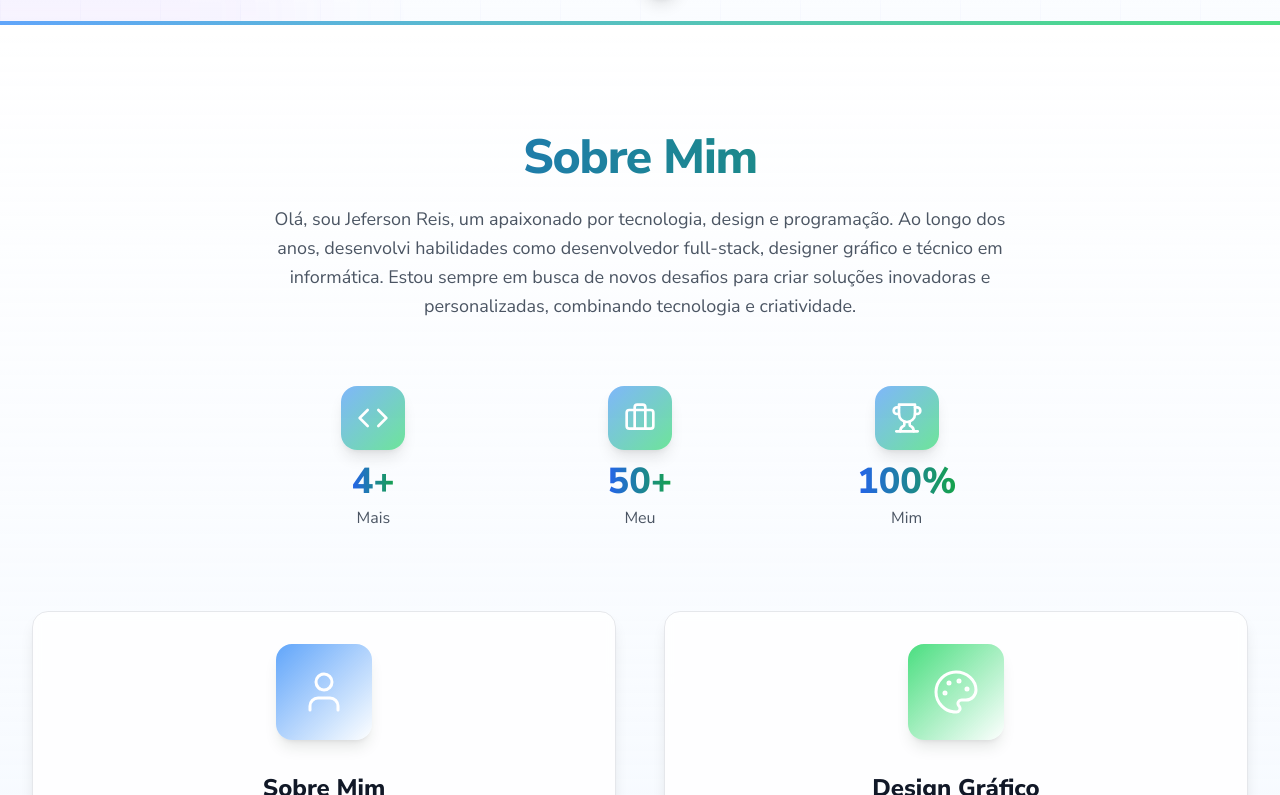
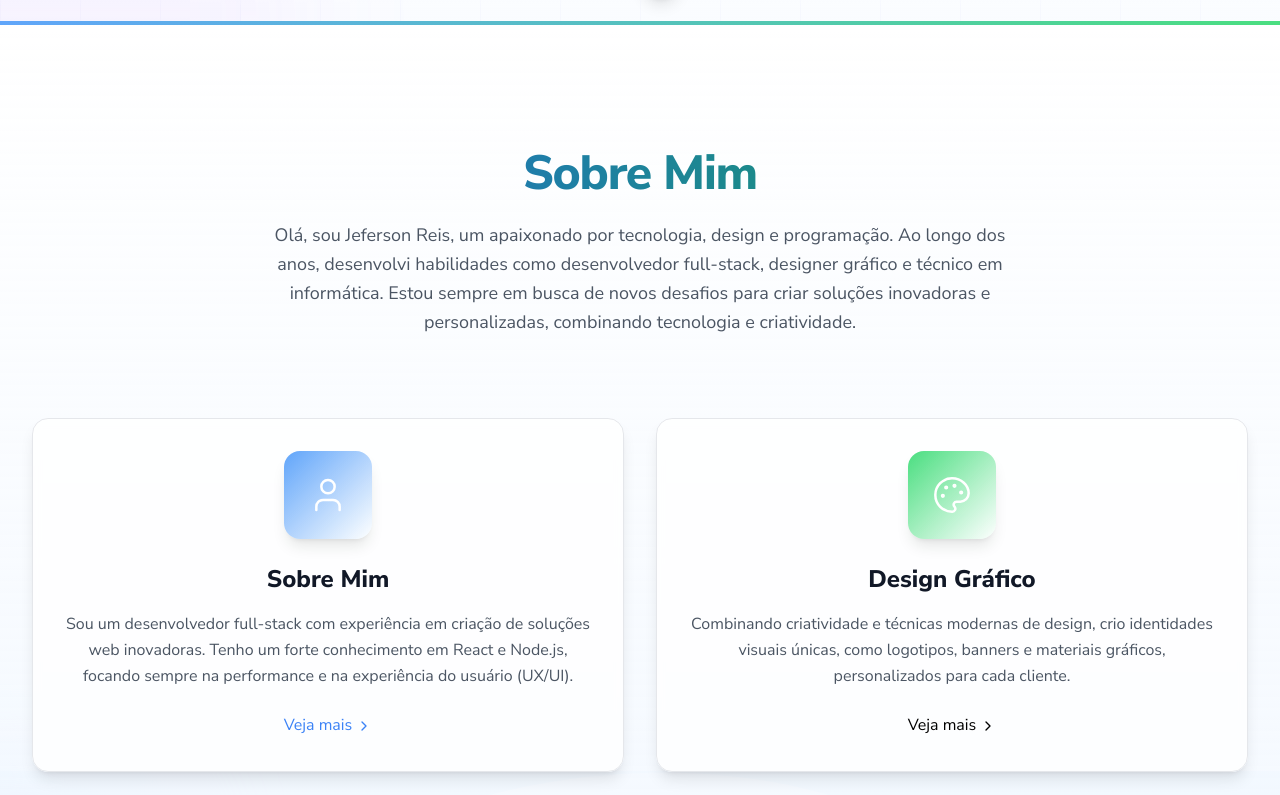
Before and after one commit to Jeffinp/jefersonreis.portifolio, a React (Vite) app: page / in a window 1280 px wide. Shown: the part 805-1600 px from the top of the page. Built offline with nearby package versions, Linux system fonts and the light colour scheme.

Commit message:
remover comentário desnecessário sobre a adição do Framer Motion

```diff
--- a/src/containers/About.jsx
+++ b/src/containers/About.jsx
@@ -1,23 +1,15 @@
-import React, { useEffect, useRef } from "react";
-import { User, Palette, ChevronRight, Trophy, Code, Briefcase } from "lucide-react";
+import React, { useEffect, useRef, useMemo, useCallback } from "react";
+import { User, Palette, ChevronRight } from "lucide-react";
 import { useTranslation } from "react-i18next";
 import { motion, useAnimation, useInView } from "framer-motion";
 
-// Função para rolar até a seção de áreas
-const scrollToAreas = () => {
-    const areasSection = document.getElementById('areas');
-    if (areasSection) {
-        areasSection.scrollIntoView({
-            behavior: 'smooth'
-        });
-    }
-};
-
-// Componente para animações de entrada
-const AnimatedSection = ({ children, delay = 0, className = "" }) => {
+/**
+ * Hook personalizado para gerenciar animações baseadas em visibilidade
+ */
+const useAnimatedVisibility = (threshold = 0.2, once = true) => {
     const controls = useAnimation();
     const ref = useRef(null);
-    const inView = useInView(ref, { once: true, threshold: 0.2 });
+    const inView = useInView(ref, { once, threshold });
 
     useEffect(() => {
         if (inView) {
@@ -25,12 +17,40 @@ const AnimatedSection = ({ children, delay = 0, className = "" }) => {
         }
     }, [controls, inView]);
 
-    return (
-        <motion.div
-            ref={ref}
-            initial="hidden"
-            animate={controls}
-            variants={{
+    return { ref, controls };
+};
+
+/**
+ * Hook personalizado para navegação suave entre seções
+ */
+const useSmothScroll = () => {
+    return useCallback((elementId) => {
+        const element = document.getElementById(elementId);
+        if (element) {
+            element.scrollIntoView({
+                behavior: 'smooth',
+                block: 'start'
+            });
+        }
+    }, []);
+};
+
+/**
+ * Componente de seção animada - Wrapper para elementos que animam na entrada
+ */
+const AnimatedSection = ({
+    children,
+    delay = 0,
+    className = "",
+    threshold = 0.2,
+    animation = "fadeUp"
+}) => {
+    const { ref, controls } = useAnimatedVisibility(threshold);
+
+    // Define as variantes de animação com base no tipo solicitado
+    const variants = useMemo(() => {
+        const animations = {
+            fadeUp: {
                 hidden: { opacity: 0, y: 30 },
                 visible: {
                     opacity: 1,
@@ -41,7 +61,41 @@ const AnimatedSection = ({ children, delay = 0, className = "" }) => {
                         ease: [0.22, 1, 0.36, 1]
                     }
                 }
-            }}
+            },
+            fadeIn: {
+                hidden: { opacity: 0 },
+                visible: {
+                    opacity: 1,
+                    transition: {
+                        duration: 0.6,
+                        delay,
+                        ease: "easeInOut"
+                    }
+                }
+            },
+            scaleUp: {
+                hidden: { opacity: 0, scale: 0.9 },
+                visible: {
+                    opacity: 1,
+                    scale: 1,
+                    transition: {
+                        duration: 0.5,
+                        delay,
+                        ease: [0.22, 1, 0.36, 1]
+                    }
+                }
+            }
+        };
+
+        return animations[animation];
+    }, [animation, delay]);
+
+    return (
+        <motion.div
+            ref={ref}
+            initial="hidden"
+            animate={controls}
+            variants={variants}
             className={className}
         >
             {children}
@@ -49,81 +103,134 @@ const AnimatedSection = ({ children, delay = 0, className = "" }) => {
     );
 };
 
-// Componente para estatísticas
-const StatItem = ({ value, label, icon, delay }) => {
-    const Icon = icon;
-    return (
-        <AnimatedSection delay={delay} className="flex flex-col items-center">
-            <div className="w-16 h-16 mb-3 bg-gradient-to-br from-blue-400/80 to-green-400/80 dark:from-blue-500/80 dark:to-green-500/80 rounded-2xl flex items-center justify-center text-white shadow-lg transform transition-all duration-300 hover:scale-110 hover:rotate-3">
-                <Icon className="w-8 h-8" />
-            </div>
-            <h3 className="text-3xl md:text-4xl font-bold bg-gradient-to-r from-blue-600 to-green-600 dark:from-blue-400 dark:to-green-400 bg-clip-text text-transparent">
-                {value}
-            </h3>
-            <p className="text-gray-600 dark:text-gray-300 font-medium mt-1">{label}</p>
-        </AnimatedSection>
-    );
-};
-
-// Cards com efeito hover avançado
-const FeatureCard = ({ icon, title, description, actionText, onClick, colorFrom, colorTo, delay, index }) => {
+/**
+ * Componente de Card que destaca habilidades ou características
+ */
+const FeatureCard = React.memo(({
+    icon,
+    title,
+    description,
+    actionText,
+    onClick,
+    colorFrom = "blue",
+    colorTo = "blue",
+    delay,
+    index,
+    ariaLabel
+}) => {
     const Icon = icon;
     const isEven = index % 2 === 0;
 
+    // Gradiente baseado nas cores fornecidas
+    const gradientStyle = `from-${colorFrom}-400 to-${colorTo}-500 dark:from-${colorFrom}-500 dark:to-${colorTo}-600`;
+
     return (
-        <AnimatedSection delay={delay} className="group perspective">
-            <div className="relative h-full p-8 bg-white/80 dark:bg-slate-800/80 backdrop-blur-sm rounded-2xl border border-gray-200 dark:border-slate-700 shadow-lg hover:shadow-xl transition-all duration-300 transform-gpu hover:-rotate-y-2 hover:scale-[1.01]">
-                <div className={`absolute inset-x-0 -bottom-px h-px bg-gradient-to-r from-transparent via-${colorFrom}-500 to-transparent opacity-0 group-hover:opacity-100 transition-opacity duration-500`} />
+        <AnimatedSection
+            delay={delay}
+            className="group perspective h-full"
+            threshold={0.1}
+            aria-labelledby={`feature-title-${index}`}
+        >
+            <div className="relative h-full p-6 md:p-8 bg-white/80 dark:bg-slate-800/80 backdrop-blur-sm rounded-2xl border border-gray-200 dark:border-slate-700 shadow-lg hover:shadow-xl transition-all duration-300 transform-gpu hover:-rotate-y-2 hover:scale-[1.01]">
+                {/* Efeito de borda inferior com gradiente */}
+                <div className="absolute inset-x-0 -bottom-px h-px bg-gradient-to-r from-transparent via-blue-500 to-transparent opacity-0 group-hover:opacity-100 transition-opacity duration-500" />
+
+                {/* Fundo com gradiente sutil */}
                 <div className="absolute inset-0 bg-gradient-to-br from-white/0 to-blue-50/30 dark:from-slate-700/0 dark:to-blue-900/20 rounded-2xl opacity-0 group-hover:opacity-100 transition-opacity duration-300" />
 
-                {/* Decorative elements */}
+                {/* Elemento decorativo */}
                 <div className="absolute -right-3 -top-3 w-24 h-24 bg-gradient-to-br from-blue-100/20 to-green-100/20 dark:from-blue-900/10 dark:to-green-900/10 rounded-full blur-2xl opacity-0 group-hover:opacity-70 transition-all duration-500" />
 
-                <div className="relative flex flex-col items-center">
-                    <div className={`mb-8 p-6 rounded-2xl bg-gradient-to-br from-${colorFrom}-400 to-${colorTo}-500 dark:from-${colorFrom}-500 dark:to-${colorTo}-600 text-white shadow-lg transform group-hover:scale-110 ${isEven ? 'group-hover:rotate-3' : 'group-hover:-rotate-3'} transition-transform duration-300`}>
-                        <Icon strokeWidth={1.5} className="w-8 h-8 md:w-12 md:h-12" />
+                <div className="relative flex flex-col items-center text-center h-full">
+                    {/* Ícone com gradiente */}
+                    <div className={`mb-6 p-5 md:p-6 rounded-2xl bg-gradient-to-br ${gradientStyle} text-white shadow-lg transform group-hover:scale-110 ${isEven ? 'group-hover:rotate-3' : 'group-hover:-rotate-3'} transition-transform duration-300`}>
+                        <Icon strokeWidth={1.5} className="w-8 h-8 md:w-10 md:h-10" aria-hidden="true" />
                     </div>
 
-                    <h3 className={`text-2xl font-bold text-gray-900 dark:text-white mb-4 group-hover:text-${colorFrom}-500 dark:group-hover:text-${colorFrom}-400 transition-colors duration-300`}>
+                    {/* Título */}
+                    <h3
+                        id={`feature-title-${index}`}
+                        className={`text-xl md:text-2xl font-bold text-gray-900 dark:text-white mb-4 group-hover:text-${colorFrom}-500 dark:group-hover:text-${colorFrom}-400 transition-colors duration-300`}
+                    >
                         {title}
                     </h3>
 
-                    <p className="text-gray-600 dark:text-gray-300 text-center leading-relaxed mb-6">
+                    {/* Descrição */}
+                    <p className="text-gray-600 dark:text-gray-300 leading-relaxed mb-6 flex-grow">
                         {description}
                     </p>
 
+                    {/* Botão de ação */}
                     <button
                         type="button"
                         onClick={onClick}
-                        className={`flex items-center text-${colorFrom}-500 dark:text-${colorFrom}-400 font-medium group-hover:text-${colorFrom}-600 dark:group-hover:text-${colorFrom}-300 transition-colors duration-300`}
-                        aria-label={actionText}
+                        className={`flex items-center text-${colorFrom}-500 dark:text-${colorFrom}-400 font-medium group-hover:text-${colorFrom}-600 dark:group-hover:text-${colorFrom}-300 transition-colors duration-300 mt-auto`}
+                        aria-label={ariaLabel || actionText}
                     >
                         {actionText}
-                        <ChevronRight className="w-4 h-4 ml-1 group-hover:translate-x-1 transition-transform duration-300" />
+                        <ChevronRight className="w-4 h-4 ml-1 group-hover:translate-x-1 transition-transform duration-300" aria-hidden="true" />
                     </button>
                 </div>
             </div>
         </AnimatedSection>
     );
-};
+});
 
+FeatureCard.displayName = 'FeatureCard';
+
+/**
+ * Componente principal About
+ */
 const AboutMe = () => {
     const { t } = useTranslation();
+    const scrollToSection = useSmothScroll();
+
+    // Cards de características
+    const featureCards = useMemo(() => [
+        {
+            icon: User,
+            title: t("about.title"),
+            description: t("about.devDescription"),
+            actionText: t("about.learnMore"),
+            onClick: () => scrollToSection('areas'),
+            colorFrom: "blue",
+            colorTo: "blue",
+            delay: 0.2,
+            index: 0,
+            ariaLabel: "Saiba mais sobre minhas habilidades como desenvolvedor"
+        },
+        {
+            icon: Palette,
+            title: t("about.designTitle"),
+            description: t("about.designDescription"),
+            actionText: t("about.learnMore"),
+            onClick: () => scrollToSection('areas'),
+            colorFrom: "green",
+            colorTo: "green",
+            delay: 0.3,
+            index: 1,
+            ariaLabel: "Saiba mais sobre minhas habilidades como designer"
+        }
+    ], [t, scrollToSection]);
 
     return (
-        <section id="about" className="relative py-28 overflow-hidden bg-gradient-to-b from-white to-blue-50/70 dark:from-slate-900/60 dark:to-slate-900/60">
-            {/* Background decorative elements */}
+        <section
+            id="about"
+            className="relative py-24 md:py-32 overflow-hidden bg-gradient-to-b from-white to-blue-50/70 dark:from-slate-900/60 dark:to-slate-900/60"
+            aria-label="Sobre mim"
+        >
+            {/* Barra de destaque superior */}
             <div className="absolute inset-x-0 top-0 h-1 bg-gradient-to-r from-blue-400 to-green-400 dark:from-blue-500 dark:to-green-500" />
 
+            {/* Elementos decorativos de fundo */}
             <div aria-hidden="true" className="absolute -z-10 inset-0 overflow-hidden pointer-events-none select-none">
+                {/* Círculos com blur para efeito visual */}
                 <div className="absolute -top-40 -right-40 w-80 h-80 bg-blue-100 dark:bg-blue-900/20 rounded-full blur-3xl opacity-50 animate-blob animation-delay-2000" />
                 <div className="absolute top-20 left-1/4 w-64 h-64 bg-green-100 dark:bg-green-900/20 rounded-full blur-3xl opacity-40 animate-blob animation-delay-4000" />
                 <div className="absolute -bottom-40 -left-40 w-80 h-80 bg-blue-100/80 dark:bg-blue-900/20 rounded-full blur-3xl opacity-50 animate-blob animation-delay-1000" />
 
-                {/* Subtle grid pattern overlay */}
+                {/* Padrão de grid e ondas no fundo */}
                 <div className="absolute inset-0 bg-grid-pattern opacity-[0.015] dark:opacity-[0.03]" />
-
-                {/* Wave pattern at bottom */}
                 <div className="absolute bottom-0 inset-x-0 h-32 bg-gradient-to-t from-blue-50/50 to-transparent dark:from-blue-900/10 dark:to-transparent" />
                 <svg className="absolute bottom-0 fill-blue-100/30 dark:fill-blue-900/20" xmlns="http://www.w3.org/2000/svg" viewBox="0 0 1200 120" preserveAspectRatio="none">
                     <path d="M321.39,56.44c58-10.79,114.16-30.13,172-41.86,82.39-16.72,168.19-17.73,250.45-.39C823.78,31,906.67,72,985.66,92.83c70.05,18.48,146.53,26.09,214.34,3V0H0V27.35A600.21,600.21,0,0,0,321.39,56.44Z"></path>
@@ -131,7 +238,8 @@ const AboutMe = () => {
             </div>
 
             <div className="relative max-w-7xl mx-auto px-4 sm:px-6 lg:px-8">
-                <AnimatedSection className="text-center mb-16">
+                {/* Cabeçalho da seção */}
+                <AnimatedSection className="text-center mb-16 md:mb-20">
                     <h2 className="text-4xl md:text-5xl font-bold bg-gradient-to-r from-blue-600 to-green-600 dark:from-blue-400 dark:to-green-400 bg-clip-text text-transparent mb-6 tracking-tight leading-tight">
                         {t("about.title")}
                     </h2>
@@ -140,53 +248,14 @@ const AboutMe = () => {
                     </p>
                 </AnimatedSection>
 
-                {/* Stats section */}
-                <div className="grid grid-cols-2 md:grid-cols-3 gap-8 max-w-3xl mx-auto mb-20">
-                    <StatItem
-                        value="4+"
-                        label={t("skills.sections.frontend.experience").split(' de ')[0]}
-                        icon={Code}
-                        delay={0.1}
-                    />
-                    <StatItem
-                        value="50+"
-                        label={t("portfolio.title").split(' ')[0]}
-                        icon={Briefcase}
-                        delay={0.2}
-                    />
-                    <StatItem
-                        value="100%"
-                        label={t("about.title").split(' ')[1]}
-                        icon={Trophy}
-                        delay={0.3}
-                    />
-                </div>
-
-                {/* Cards with perspective effect */}
-                <div className="grid grid-cols-1 md:grid-cols-2 gap-8 md:gap-12">
-                    <FeatureCard
-                        icon={User}
-                        title={t("about.title")}
-                        description={t("about.devDescription")}
-                        actionText={t("about.learnMore")}
-                        onClick={scrollToAreas}
-                        colorFrom="blue"
-                        colorTo="blue"
-                        delay={0.4}
-                        index={0}
-                    />
-
-                    <FeatureCard
-                        icon={Palette}
-                        title={t("about.designTitle")}
-                        description={t("about.designDescription")}
-                        actionText={t("about.learnMore")}
-                        onClick={scrollToAreas}
-                        colorFrom="green"
-                        colorTo="green"
-                        delay={0.5}
-                        index={1}
-                    />
+                {/* Cards de características - uma coluna em mobile, duas em desktop */}
+                <div className="grid grid-cols-1 md:grid-cols-2 gap-6 md:gap-8">
+                    {featureCards.map((card, index) => (
+                        <FeatureCard
+                            key={`feature-${index}`}
+                            {...card}
+                        />
+                    ))}
                 </div>
             </div>
         </section>
--- a/src/containers/Projects.jsx
+++ b/src/containers/Projects.jsx
@@ -1,7 +1,7 @@
 import React, { useState, useEffect, useRef, useCallback, useMemo } from "react";
 import { useTranslation } from "react-i18next";
 import { ExternalLink, ChevronLeft, ChevronRight } from "lucide-react";
-import { motion, AnimatePresence } from "framer-motion"; // Adicionando Framer Motion
+import { motion, AnimatePresence } from "framer-motion";
 
 const PortfolioSection = () => {
     const { t } = useTranslation();
```
